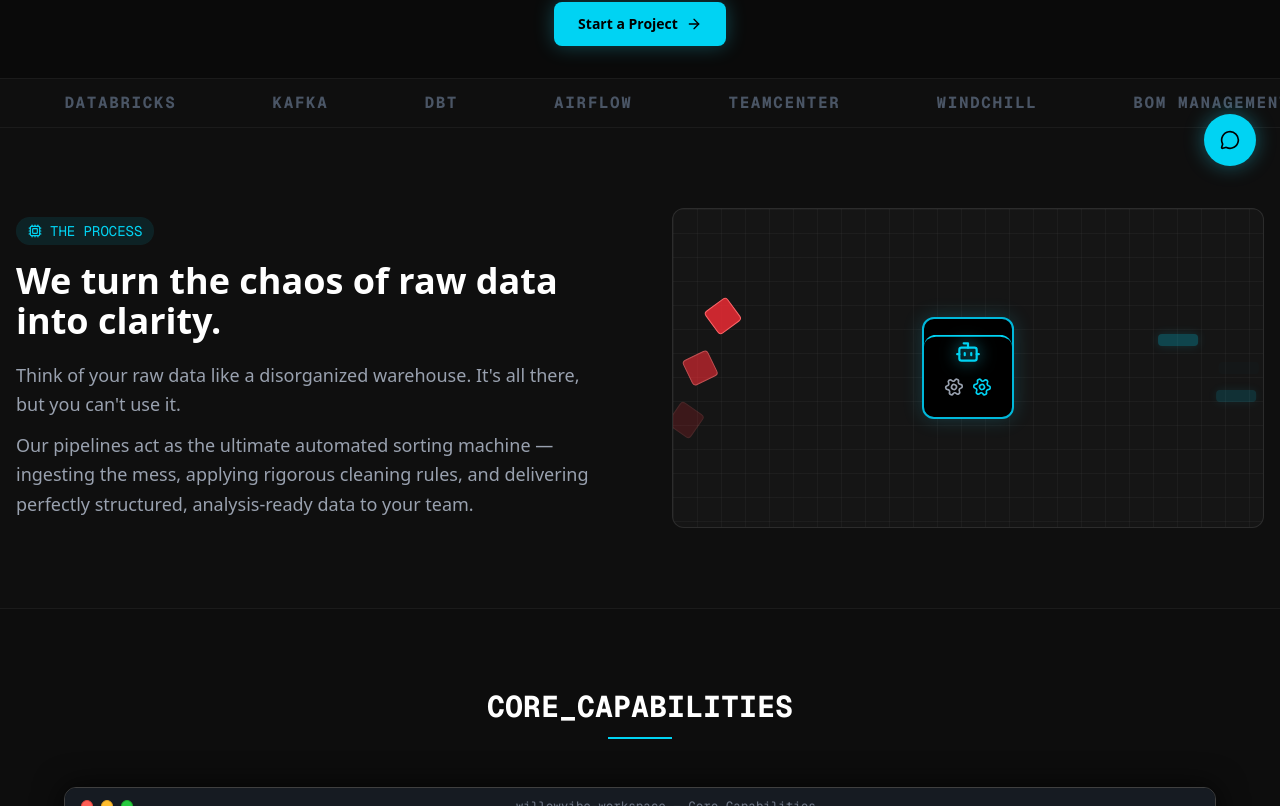
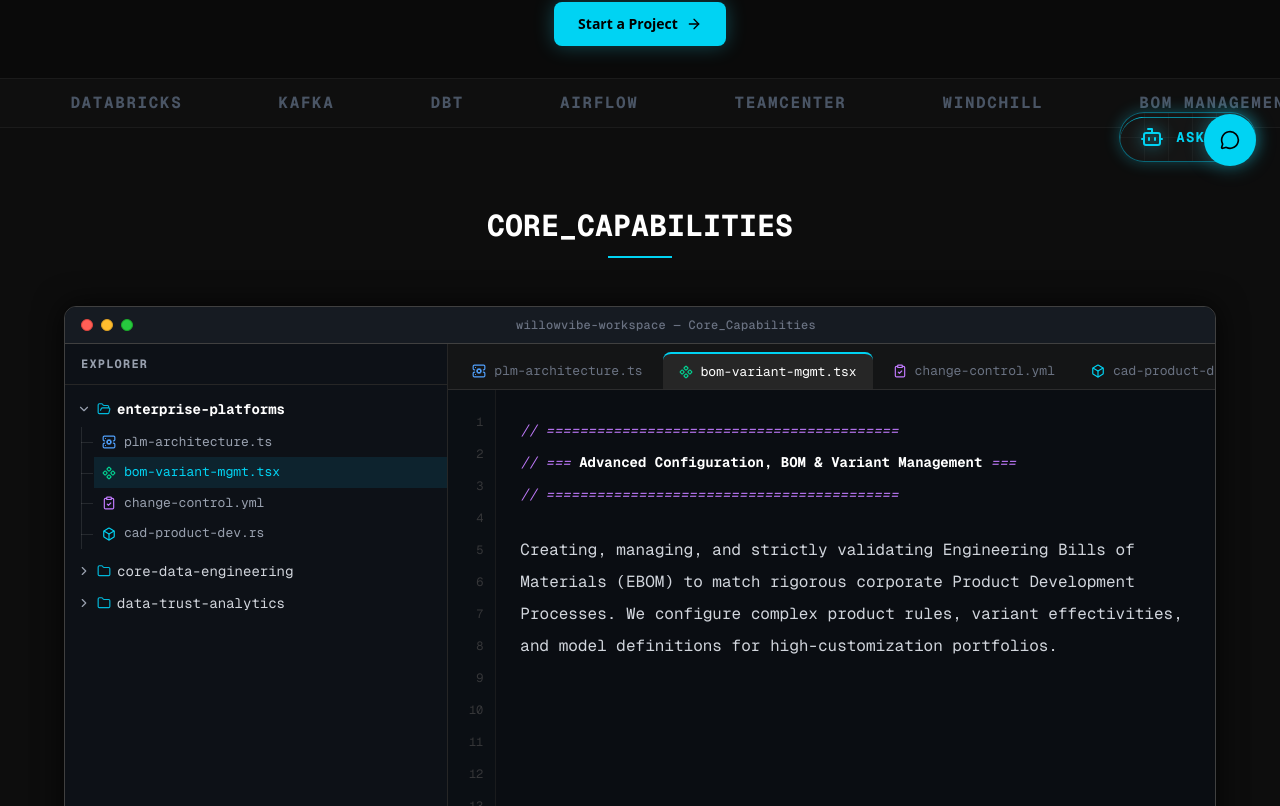
Before and after one commit to Sruthi-ng/willowvibe-web, a Next.js app: page / in a window 1280 px wide. Shown: the part 614-1420 px from the top of the page. Built offline with nearby package versions, Linux system fonts and the light colour scheme.

Commit message:
Remove Process section and add Floating Chat Widget

```diff
--- a/src/app/page.tsx
+++ b/src/app/page.tsx
@@ -94,35 +94,14 @@ const TESTIMONIALS = [
   { quote: "Working with this team feels like having an elite in-house data unit. The pipeline audit alone saved us 40% on our monthly cloud warehouse computing costs.", name: "David Chen", role: "Head of Analytics, RetailPro" },
 ];
 
-// ── Compact robot animation — thin on mobile, full on desktop ──
-const DataRefineryAnimation = () => (
-  <div className="relative w-full h-[100px] md:h-[320px] bg-neutral-900/80 rounded-xl border border-white/10 flex items-center justify-center overflow-hidden">
+// ── Floating Chat Widget ──
+const FloatingChatWidget = () => (
+  <div className="fixed bottom-6 right-6 z-50 flex items-center gap-3 px-5 py-3 bg-neutral-900/90 backdrop-blur-md border border-cyan-500/50 shadow-[0_0_15px_rgba(34,211,238,0.3)] rounded-full cursor-pointer hover:scale-105 transition-transform overflow-hidden">
     <div className="absolute inset-0 bg-[linear-gradient(to_right,#80808012_1px,transparent_1px),linear-gradient(to_bottom,#80808012_1px,transparent_1px)] bg-[size:24px_24px]" />
-    <div className="absolute left-3 md:left-6 flex flex-col gap-2 md:gap-6">
-      {[12, -45, 30].map((rotation, i) => (
-        <motion.div key={i} className="w-4 h-4 md:w-7 md:h-7 bg-red-500/80 rounded-sm border border-red-400"
-          initial={{ x: -30, opacity: 0, rotate: rotation }}
-          animate={{ x: 60, opacity: [0, 1, 0], rotate: rotation + 90 }}
-          transition={{ duration: 2.5, repeat: Infinity, delay: i * 0.4, ease: "easeInOut" }} />
-      ))}
-    </div>
-    <div className="relative z-10 flex flex-col items-center justify-center p-2 md:p-5 bg-black border-2 border-cyan-500 rounded-lg md:rounded-xl shadow-[0_0_20px_rgba(34,211,238,0.2)]">
-      <Bot size={26} className="text-cyan-400 mb-1 md:mb-3 drop-shadow-[0_0_8px_rgba(34,211,238,0.8)]" />
-      <div className="flex gap-1 md:gap-2">
-        <motion.div animate={{ rotate: 360 }} transition={{ duration: 3, repeat: Infinity, ease: "linear" }}><Settings size={11} className="text-gray-400 md:w-5 md:h-5" /></motion.div>
-        <motion.div animate={{ rotate: -360 }} transition={{ duration: 3, repeat: Infinity, ease: "linear" }}><Settings size={11} className="text-cyan-400 md:w-5 md:h-5" /></motion.div>
-      </div>
-      <motion.div className="absolute inset-0 border-t-2 border-cyan-400 rounded-lg md:rounded-xl"
-        animate={{ y: [0, "80%", 0] }} transition={{ duration: 2, repeat: Infinity, ease: "linear" }} />
-    </div>
-    <div className="absolute right-3 md:right-6 flex flex-col gap-2 md:gap-4">
-      {[0, 1, 2].map((i) => (
-        <motion.div key={i} className="w-6 h-2 md:w-10 md:h-3 bg-cyan-400 rounded-sm shadow-[0_0_10px_rgba(34,211,238,0.6)]"
-          initial={{ x: -50, opacity: 0 }}
-          animate={{ x: 20, opacity: [0, 1, 0] }}
-          transition={{ duration: 2.5, repeat: Infinity, delay: i * 0.3 + 1, ease: "easeOut" }} />
-      ))}
-    </div>
+    <Bot className="w-6 h-6 text-cyan-400 drop-shadow-[0_0_8px_rgba(34,211,238,0.8)] relative z-10" />
+    <span className="text-cyan-400 font-bold font-mono text-sm tracking-widest uppercase relative z-10">Ask Us</span>
+    <motion.div className="absolute inset-0 border-t border-cyan-400/80 rounded-full z-20 pointer-events-none"
+      animate={{ y: [0, "100%", 0] }} transition={{ duration: 2, repeat: Infinity, ease: "linear" }} />
   </div>
 );
 
@@ -507,32 +486,6 @@ export default function Home() {
         </div>
       </section>
 
-      {/* 3. THE PROCESS — BOTH paragraphs visible on mobile, animation below */}
-      <section className="w-full bg-white/[0.02] border-b border-white/5 py-8 md:py-20 overflow-hidden">
-        <div className="max-w-7xl mx-auto px-4">
-          <div className="md:grid md:grid-cols-2 md:gap-16 md:items-center">
-            <div>
-              <div className="inline-flex items-center gap-2 px-3 py-1 rounded-full bg-cyan-400/10 text-cyan-400 text-xs md:text-sm font-mono mb-3 md:mb-4">
-                <Cpu size={14} /> THE PROCESS
-              </div>
-              <h2 className="text-2xl md:text-4xl font-bold mb-3 md:mb-5">We turn the chaos of raw data into clarity.</h2>
-              {/* Both paragraphs visible on ALL screen sizes */}
-              <p className="text-sm md:text-lg text-gray-400 mb-3 leading-relaxed">
-                Think of your raw data like a disorganized warehouse. It&apos;s all there, but you can&apos;t use it.
-              </p>
-              <p className="text-sm md:text-lg text-gray-400 leading-relaxed">
-                Our pipelines act as the ultimate automated sorting machine — ingesting the mess, applying rigorous cleaning rules, and delivering perfectly structured, analysis-ready data to your team.
-              </p>
-            </div>
-            {/* Desktop: full animation alongside text */}
-            <div className="hidden md:block"><DataRefineryAnimation /></div>
-          </div>
-          {/* Mobile: compact thin animation strip below text */}
-          <div className="md:hidden mt-5">
-            <DataRefineryAnimation />
-          </div>
-        </div>
-      </section>
 
       {/* 4. CORE CAPABILITIES */}
       <section className="w-full py-8 md:py-20 border-b border-white/5 bg-white/[0.01]">
@@ -593,6 +546,7 @@ export default function Home() {
         </div>
       </section>
 
+      <FloatingChatWidget />
     </div>
   );
 }
```
